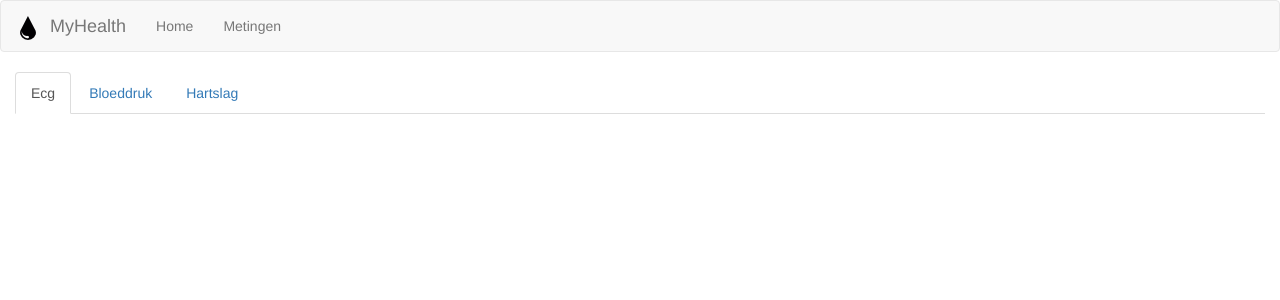
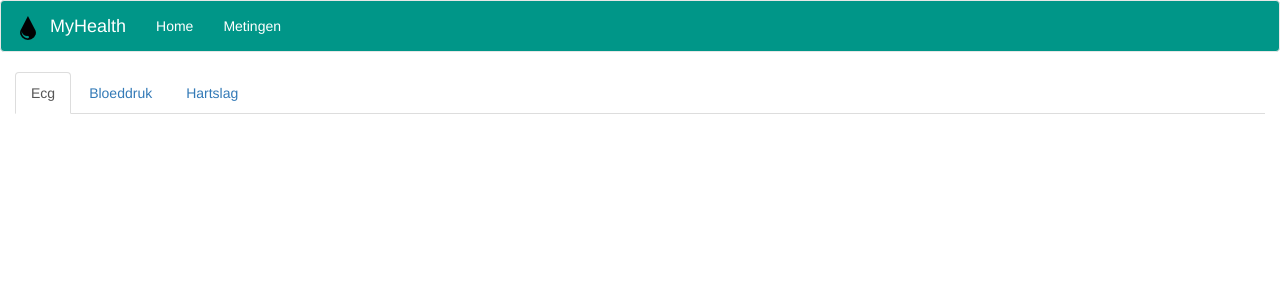
Before and after one commit to DarkZero91/MyHealthWeb, a PHP site: page /page/measurements in a window 1280 px wide. Shown: the top 300 px of the page. Run offline with PHP 8.4, Linux system fonts and the light colour scheme.

Commit message:
Changes navbar style

```diff
--- a/assets/myhealth/stylesheet/stylesheet.css
+++ b/assets/myhealth/stylesheet/stylesheet.css
@@ -1,3 +1,21 @@
+.navbar {
+	background-color: #009688;
+}
+.navbar-nav>li>a {
+	color: #fff !important;
+}
+.navbar-nav>li>a:hover {
+	color: #555 !important;
+}
+.navbar-nav>.active>a {
+	background-color: #00796B !important;
+}
+.navbar-nav>.active>a:hover {
+	color: #fff !important;
+}
+.navbar-brand {
+	color: #fff !important;
+}
 .navbar-brand img {
 	float: left;
 	padding-right: 10px;
```
